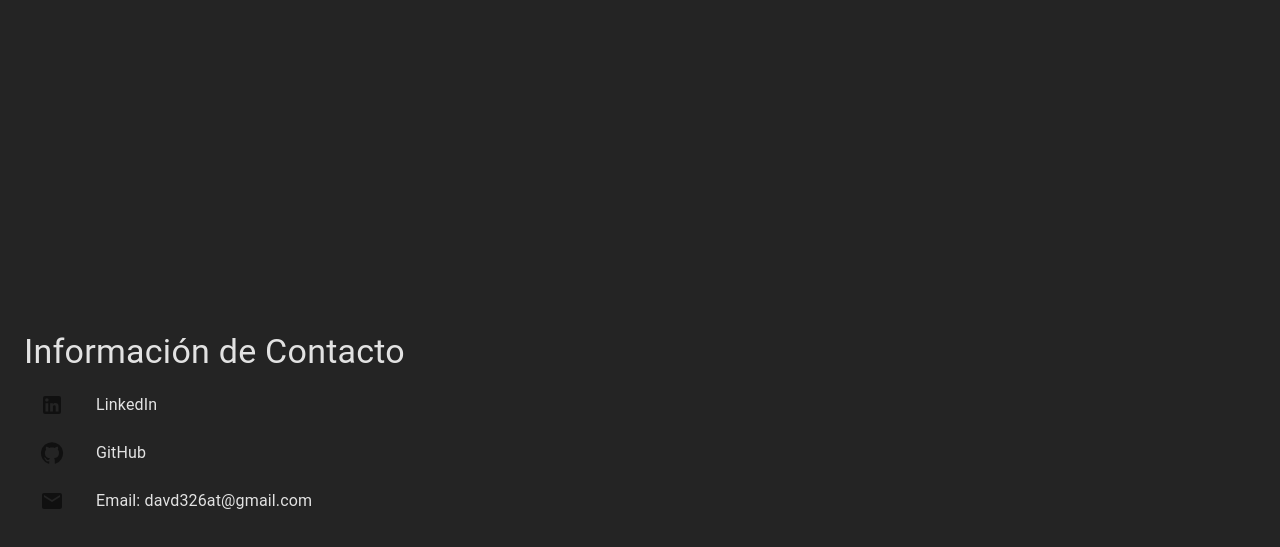
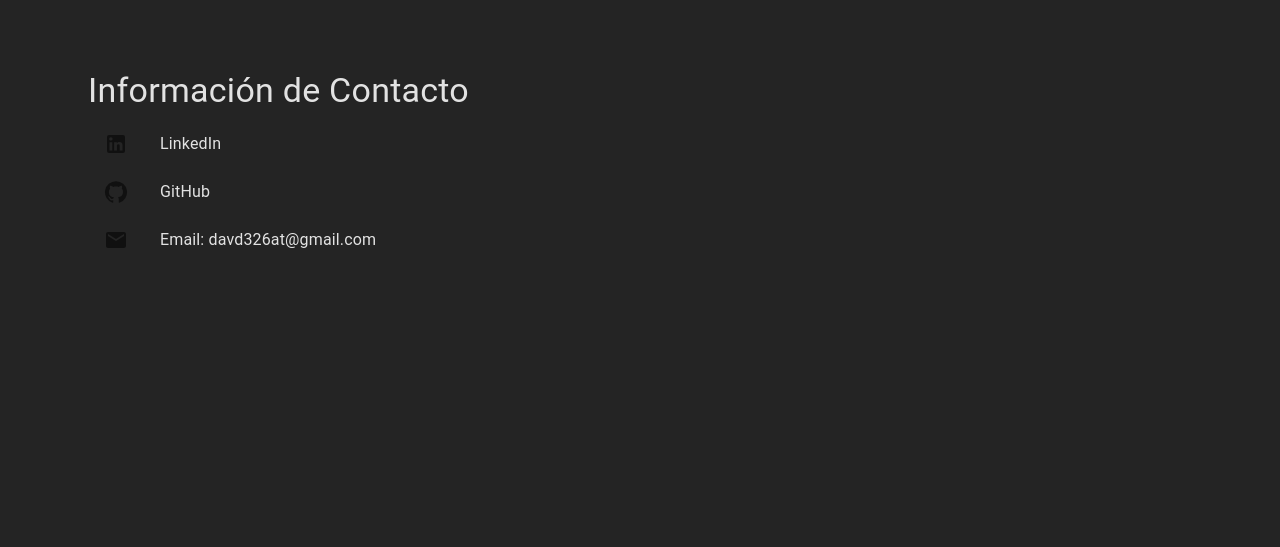
Before and after one commit to Rosnye/Portafolio, a React (Vite) app: page / in a window 1280 px wide. Shown: the part 235-782 px from the top of the page. Built offline with nearby package versions, Linux system fonts and the light colour scheme.

Commit message:
fix Contact info position

```diff
--- a/src/App.jsx
+++ b/src/App.jsx
@@ -1,21 +1,16 @@
 import './App.css'
-import About from './components/AboutMe'
 import Navigation from './components/NavBar'
-import Proyectos from './components/Proyectos'
-import Educacion from './components/Educacion'
-import Habilidades from './components/Habilidades'
 import Contact from './components/Contacto'
+import { Container } from '@mui/material'
 
 
 function App() {
 
   return (
-    <>
+    <Container>
       <Navigation/>
-      <br/>
       <Contact/>
-      <br/>
-    </>
+    </Container>
   )
 }
 
--- a/src/components/Contacto/contact.css
+++ b/src/components/Contacto/contact.css
@@ -1,5 +1,4 @@
 .contain{
-position: absolute;
 bottom: 0;
 width: 100%;
 display: flex;
```
